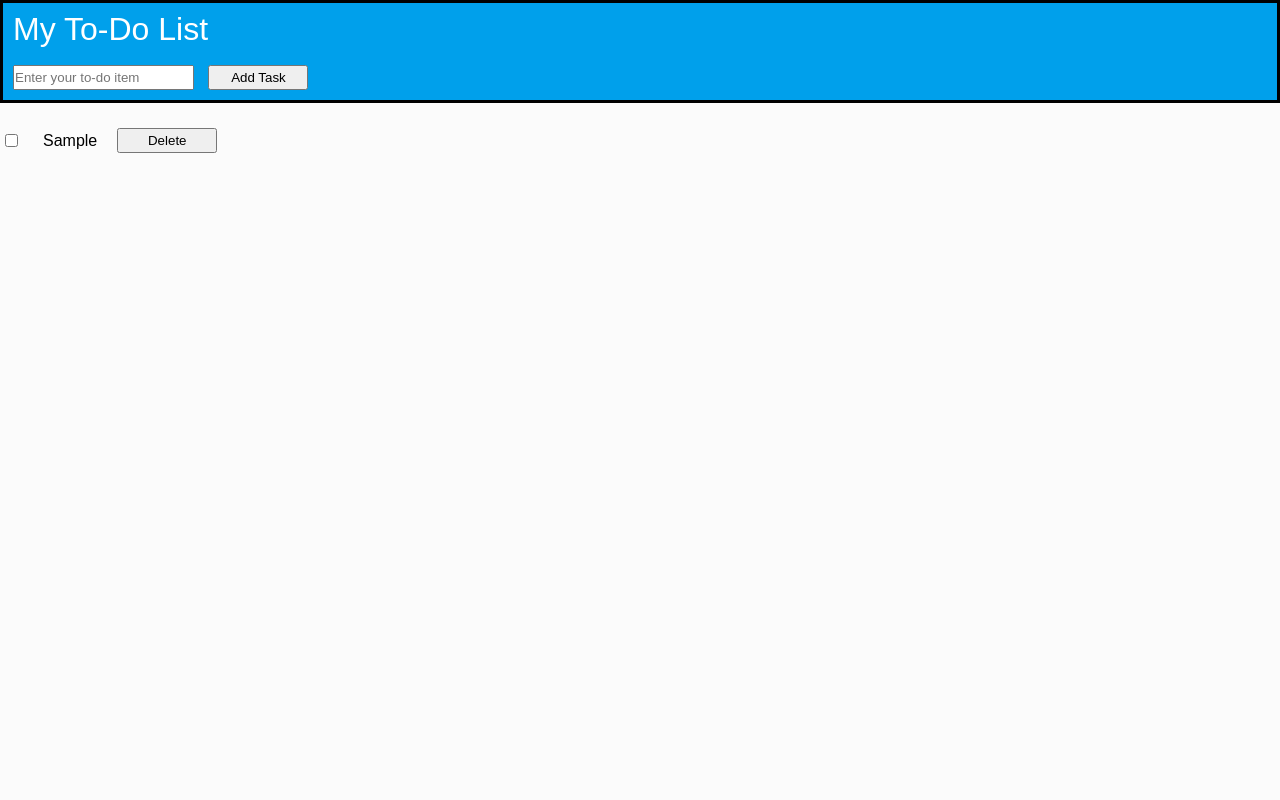
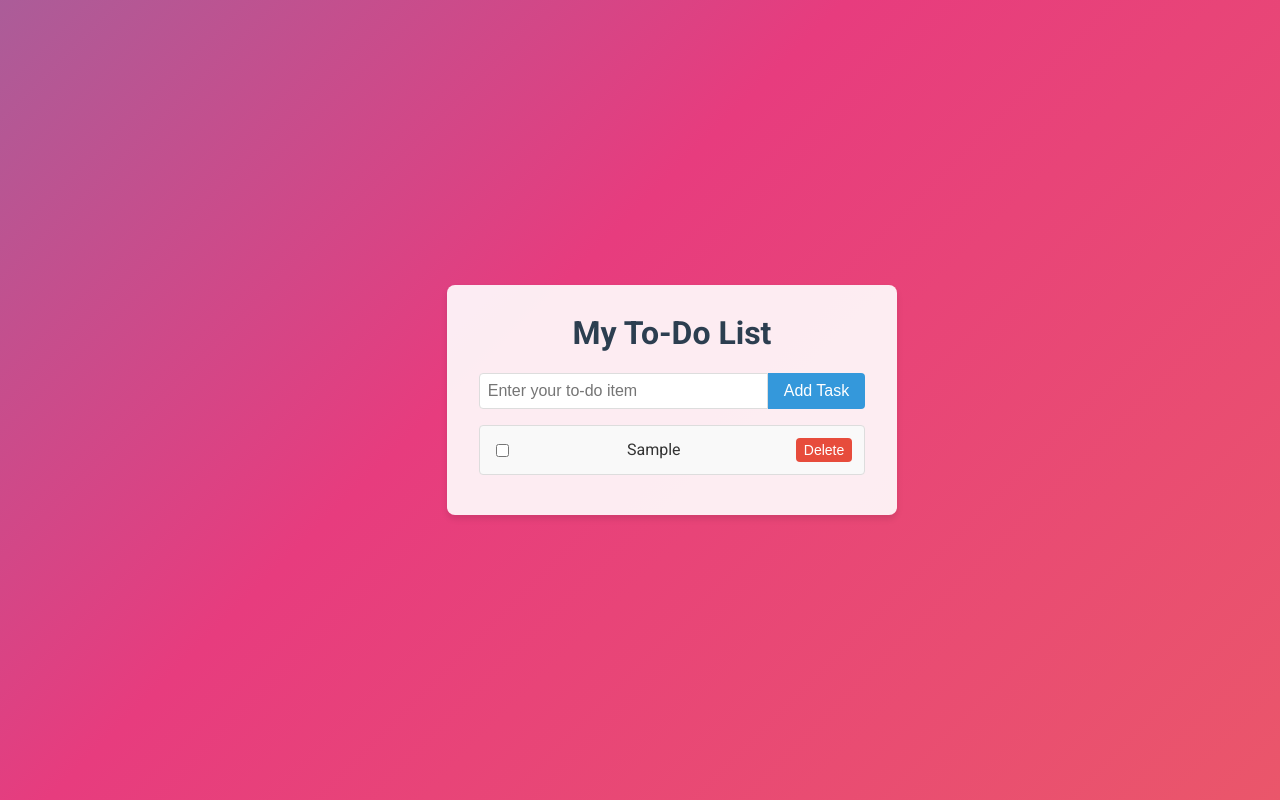
Before and after one commit to ErgunVehbi/todolistapp, a plain HTML site: page index.html in a window 1280 px wide. Both pictures are taken after typing "Sample" into the empty fields and a click on the button "Add Task". Drawn offline with Linux system fonts and the light colour scheme.

Commit message:
Update UI

```diff
--- a/index.css
+++ b/index.css
@@ -1,66 +1,106 @@
-/* Include the padding and border in an element's total width and height */
-* {
-  box-sizing: border-box;
+@keyframes gradientBG {
+  0% {
+      background-position: 0% 50%;
+  }
+  50% {
+      background-position: 100% 50%;
+  }
+  100% {
+      background-position: 0% 50%;
+  }
+}
+
+
+body {
+  font-family: 'Roboto', sans-serif;
+  color: #333;
+  background: linear-gradient(-45deg, #ee7752, #e73c7e, #23a6d5, #23d5ab);
+  background-size: 400% 400%;
+  animation: gradientBG 15s ease infinite;
   margin: 0;
+  padding: 0;
+  min-height: 100vh;
+}
+
+#container {
+  display: flex;
+  justify-content: center;
+  align-items: center;
+  min-height: 100vh;
+}
+
+.todo-section {
+  background-color: rgba(255, 255, 255, 0.9);
+  border-radius: 8px;
+  box-shadow: 0 4px 6px rgba(0, 0, 0, 0.1);
+  padding: 2rem;
+  width: 100%;
+  max-width: 500px;
+}
+
+.todo-title {
+  font-size: 2rem;
+  font-weight: 700;
+  text-align: center;
+  margin-bottom: 1.5rem;
+  color: #2c3e50;
+}
+
+.input-group {
+  display: flex;
+  margin-bottom: 1rem;
+}
+
+#taskInput {
+  flex-grow: 1;
+  padding: 0.5rem;
+  font-size: 1rem;
+  border: 1px solid #ddd;
+  border-radius: 4px 0 0 4px;
+}
+
+#addTaskBtn {
+  background-color: #3498db;
+  color: white;
+  border: none;
+  padding: 0.5rem 1rem;
+  font-size: 1rem;
+  cursor: pointer;
+  border-radius: 0 4px 4px 0;
+  transition: background-color 0.3s ease;
+}
+
+#addTaskBtn:hover {
+  background-color: #2980b9;
+}
+
+#taskList {
+  list-style-type: none;
   padding: 0;
 }
 
-
-#container {
-    font-family: Arial, sans-serif; /* Use Arial as the primary font, with fallback to a generic sans-serif font */
+#taskList li {
+  background-color: #f9f9f9;
+  border: 1px solid #ddd;
+  border-radius: 4px;
+  padding: 0.75rem;
+  margin-bottom: 0.5rem;
+  display: flex;
+  justify-content: space-between;
+  align-items: center;
 }
 
-
-
-
-
-body {
-  background-color: rgb(251, 251, 251);
+#taskList li button {
+  background-color: #e74c3c;
+  color: white;
+  border: none;
+  padding: 0.25rem 0.5rem;
+  font-size: 0.875rem;
+  cursor: pointer;
+  border-radius: 4px;
+  transition: background-color 0.3s ease;
 }
 
-.header {
-  border: 3px solid black;
-  margin-bottom: 10px;
-  background-color: rgb(0, 160, 235);
-  color: white;
+#taskList li button:hover {
+  background-color: #c0392b;
 }
-
-.todo-title {
-  font-size: 32px;
-  margin: 10px;
-}
-
-input[type="text"] {
-  flex: 1; /* Take up remaining space */
-  height: 25px;
-  margin: 10px;
-}
-
-button {
-  width: 100px;
-  height: 25px;
-}
-
-ul {
-  list-style-type: none;
-  padding: 0; /* Remove default padding */
-}
-
-ul li {
-  display: flex; /* Make the list item a flex container */
-  align-items: center; /* Vertically center the checkbox and text */
-  margin-top: 10px;
-  gap: 20px;
-}
-
-ul li input[type="checkbox"] {
-  border: 2px solid black;
-  display: inline-block;
-  vertical-align: middle;
-  margin-right: 5px;  /* Optional - adds a little space to the right */
-}
-
-.items {
-  padding-left: 0;
-  padding: 5px;
-}
--- a/index.html
+++ b/index.html
@@ -1,35 +1,24 @@
 <!DOCTYPE html>
 <html lang="en">
 <head>
-    <meta charset="UTF-8">
-    <meta name="viewport" content="width=device-width, initial-scale=1.0">
-    <title>To-Do List</title>
+    <!-- ... existing meta tags and title ... -->
     <link rel="stylesheet" href="reset.css">
     <link rel="stylesheet" href="index.css">
-
+    <link href="https://fonts.googleapis.com/css2?family=Roboto:wght@300;400;700&display=swap" rel="stylesheet">
 </head>
 <body>
-
     <div id="container">
         <main>
-            <section>
-            <div class="myToDo">
-                <div class="header">
-                <h2 class= "todo-title">My To-Do List</h2>
-                <input type="text" id ="taskInput"  placeholder="Enter your to-do item">
-                <button id = "addTaskBtn">Add Task</button>
-
-            </div>
-        </section>
-
-            <section>
-            <div class="items">
-                <ul id="taskList">
-                </ul>
-            </div>
-        </section>
+            <section class="todo-section">
+                <h1 class="todo-title">My To-Do List</h1>
+                <div class="input-group">
+                    <input type="text" id="taskInput" placeholder="Enter your to-do item">
+                    <button id="addTaskBtn">Add Task</button>
+                </div>
+                <ul id="taskList"></ul>
+            </section>
         </main>
-
+    </div>
     <script src="script.js"></script>
 </body>
 </html>
```
Also changed, not shown: todo.txt (deleted).
